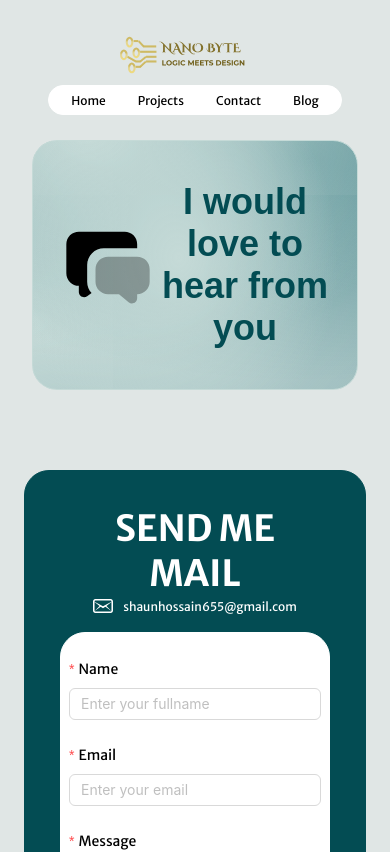
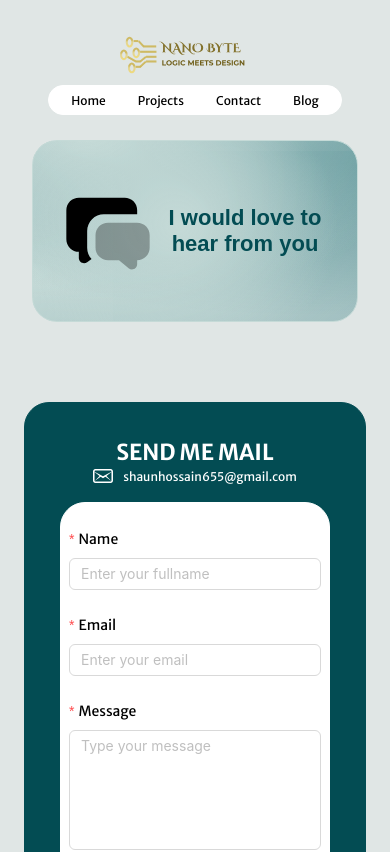
Before and after one commit to shaun4727/my-portfolio-client, a Next.js app: page /contact in a window 390 px wide. Shown: the top 852 px of the page. Built offline with nearby package versions, Linux system fonts and the light colour scheme; a web font is replaced by a local one.

Commit message:
overall project css issue fixed

```diff
--- a/src/components/contact/assets/contact.css
+++ b/src/components/contact/assets/contact.css
@@ -85,3 +85,13 @@
   bottom: -30px !important;
   font-size: 12px;
 }
+
+@media (max-width: 665px) {
+  .contact-section > * {
+    font-size: var(--smaller-screen-regular-size);
+  }
+  .contact-section .contact-row .contact-header .title,
+  .contact-section .contact-form-row .mail-section .form-title {
+    font-size: var(--smaller-screen-heading-size);
+  }
+}
--- a/src/components/projects/assets/projects.css
+++ b/src/components/projects/assets/projects.css
@@ -148,10 +148,21 @@
 }
 
 @media (max-width: 665px) {
-  * {
-    overflow-x: hidden;
+  .projects-section > * {
+    font-size: var(--smaller-screen-regular-size);
   }
   .projects-section .project-row .project-detail .project-image-three {
     top: 90px;
   }
+  .projects-section .project-row .project-header .title {
+    font-size: var(--smaller-screen-header-size);
+  }
+  ..projects-section
+    .project-row
+    .slide-overlay-projects
+    .overlay-content
+    .title-description
+    .overlay-title {
+    font-size: var(--smaller-screen-heading-size);
+  }
 }
```
Also changed, not shown: src/components/projects/components/projects.tsx (+9 -1 lines).
